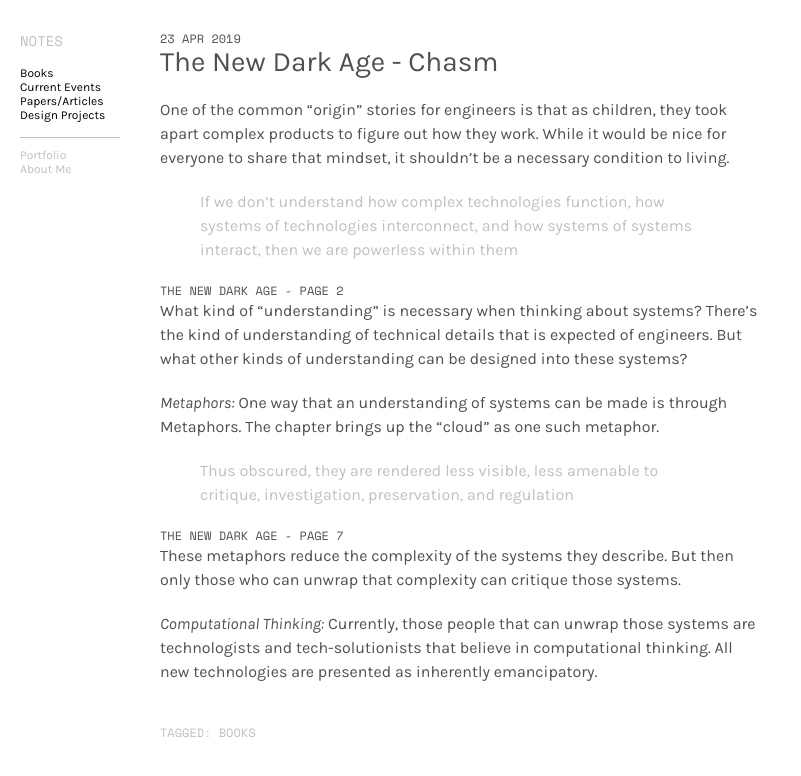
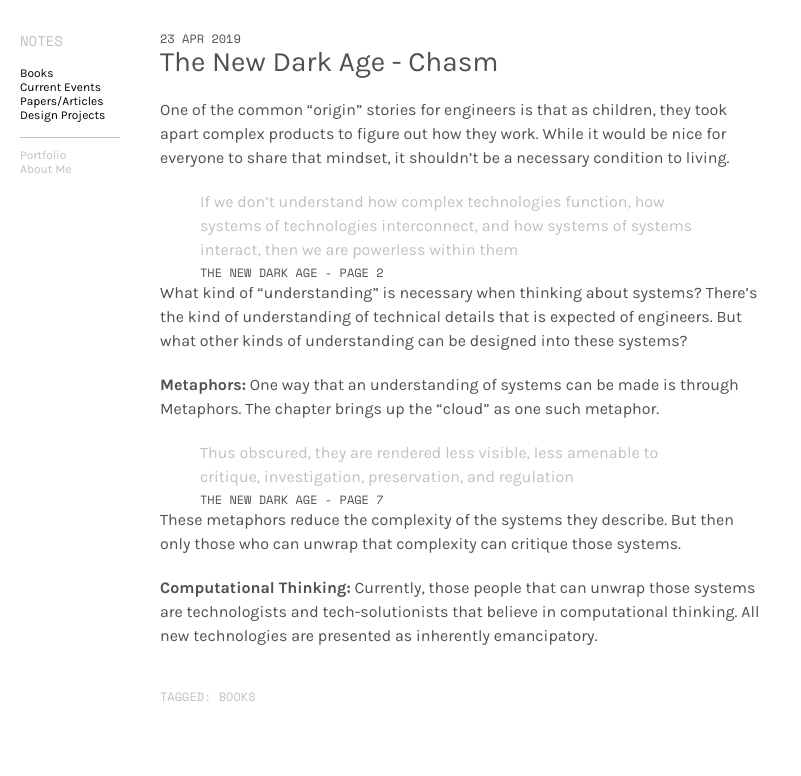
Before and after one commit to andoncemore/notes-blog, a Jekyll site: the page built from _posts/2019-04-23-newdarkage_chasm.md, in a window 1280 px wide. Shown: the top 776 px of the page, without its empty margins (0-801 px from the left). Built offline with Jekyll 4.4.1, drawn with Linux system fonts in a browser that asks for light colours.

```diff
--- a/_posts/2019-04-23-newdarkage_chasm.md
+++ b/_posts/2019-04-23-newdarkage_chasm.md
@@ -12,11 +12,11 @@ One of the common "origin" stories for engineers is that as children, they took
 What kind of "understanding" is necessary when thinking about systems? There's the kind of understanding of technical details that is expected of engineers. But what other kinds of understanding can be designed into these systems?
 
 
-*Metaphors:* One way that an understanding of systems can be made is through Metaphors. The chapter brings up the "cloud" as one such metaphor.
+**Metaphors:** One way that an understanding of systems can be made is through Metaphors. The chapter brings up the "cloud" as one such metaphor.
 
 > Thus obscured, they are rendered less visible, less amenable to critique, investigation, preservation, and regulation
 <h4>The New Dark Age - Page 7</h4>
 
 These metaphors reduce the complexity of the systems they describe. But then only those who can unwrap that complexity can critique those systems.
 
-*Computational Thinking:* Currently, those people that can unwrap those systems are technologists and tech-solutionists that believe in computational thinking. All new technologies are presented as inherently emancipatory.
+**Computational Thinking:** Currently, those people that can unwrap those systems are technologists and tech-solutionists that believe in computational thinking. All new technologies are presented as inherently emancipatory.
--- a/_sass/main.scss
+++ b/_sass/main.scss
@@ -144,15 +144,14 @@ aside{
         line-height:1.4;
     }
     blockquote{
+        margin-bottom:0px;
         p{
             color: $minor-light;
+            margin-bottom:2px;
         }
-        h4{
-            color: $minor-light;
-        }
-        p+h4{
-            margin-top:10px;
-        }
+    }
+    blockquote+h4{
+        margin-left: 40px;
     }
     hr{
         color: black;
@@ -221,7 +220,6 @@ aside{
 
 
 
-
 @media (max-width:640px){
     body{
         flex-direction:column;
```
